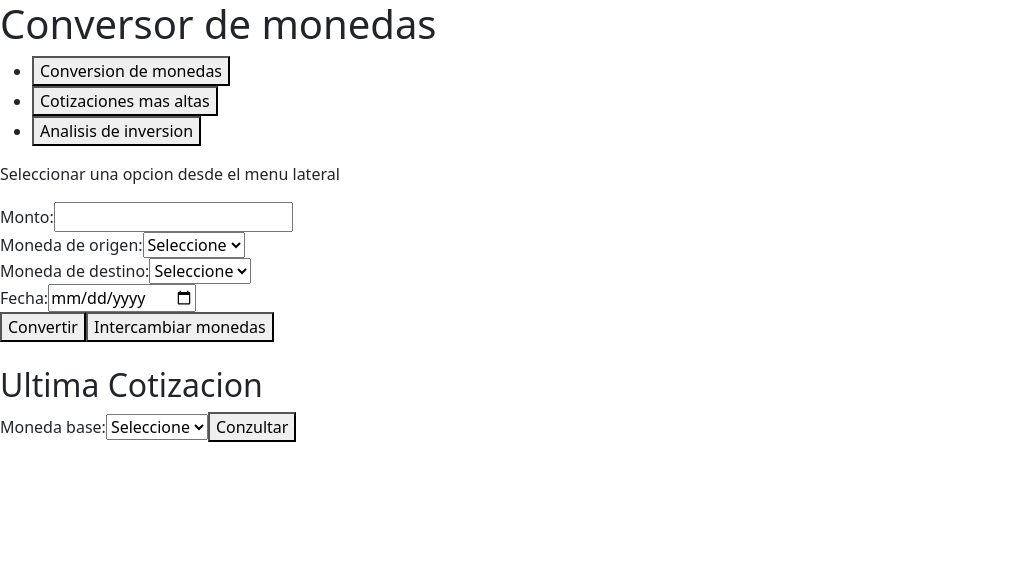
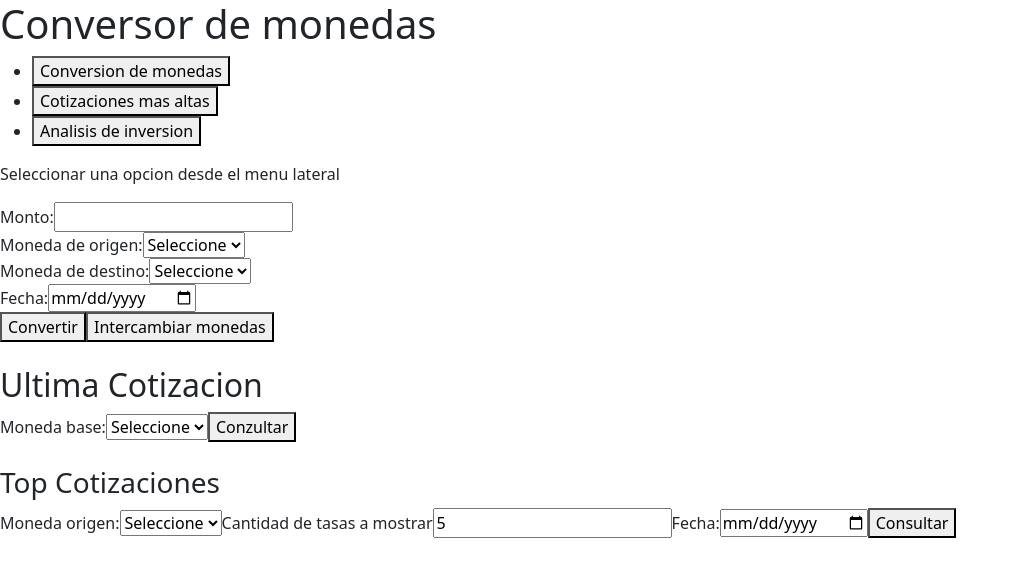
Before and after one commit to MarcoGillone/conversor, a React (Create React App) app: page / in a window 1280 px wide. Shown: the top 576 px of the page, without its empty margins (0-1019 px from the left). Built offline with nearby package versions, Linux system fonts and the light colour scheme; no server answers.

Commit message:
tratar de hacer n cotizaciones

```diff
--- a/src/App.js
+++ b/src/App.js
@@ -4,6 +4,7 @@ import Header from './componentes/Header';
 import Sidebar from './componentes/Sidebar';
 import ConverterForm from './componentes/ConverterForm';
 import UltimaCotizacion from './componentes/UltimaCotizacion';
+import TopRates from './componentes/TopRates';
 
 
 
@@ -20,6 +21,8 @@ function App() {
             <ConverterForm/>
             <br></br>
             <UltimaCotizacion/>
+            <br></br>
+            <TopRates/>
           </main>
       </div>
     </div>
--- a/src/componentes/ConverterForm.js
+++ b/src/componentes/ConverterForm.js
@@ -38,11 +38,17 @@ const ConverterForm = () => {
       }
       let tasa = data.rates[monedaDestino];
       const resultadoB = parseFloat(amount) * tasa;
+      setResultado(null);
+
+      setTimeout(() =>{
       setResultado({
         tasa,
         resultadoB,
         fecha: data.date,
       });
+    },0);
+
+
 
     } catch (error) {
       console.error("Error al convertir", error);
--- a/src/componentes/TopRates.js
+++ b/src/componentes/TopRates.js
@@ -4,17 +4,33 @@ import { getCurrencies, getTasaEnFecha } from "../servicio/FrankfurterService";
 const TopRates = () => {
   const [fecha, setFecha] = useState("");
   const [monedaOrigen, setMonedaOrigen] = useState("USD");
-  const [monedaDestino, setMonedaDestino] = useState("");
   const [monedas, setMonedas] = useState({});
   const [topTasas, setTopTasas] = useState([]);
+  const [n, setN] = useState(5);
 
   const consultarTop = async () => {
     try {
-      const data = await getTasaEnFecha(fecha, monedaOrigen, monedaDestino);
-      const top = Object.entries(data.rates)
-        .sort(([, a], [, b]) => b - a)
-        .slice(0, 5);
-      setTopTasas(top);
+      const data = await getTasaEnFecha(fecha, monedaOrigen);
+      const tasas = [];
+      for(const code in data.rates){
+        tasas.push([code, data.rates[code]])
+      }
+
+      for(let i = 0; i < tasas.length; i ++){
+        for(let j = i+1; j< tasas.length; j ++){
+          if (tasas[j][1]>tasas[i][1]) {
+            const temp = tasas[i];
+            tasas[i] = tasas[j];
+            tasas[j] = temp;
+          }
+        }
+      }
+      /*
+      tasas.sort((a,b)=>{b[1] - a[1]})
+      */
+     const top = tasas.slice(0, n);
+     setTopTasas(top);
+
     } catch (error) {
       console.error("Error al obtener tasas", error);
       setTopTasas([]);
@@ -24,8 +40,10 @@ const TopRates = () => {
     async function fetchData() {
         try{
             const data = await getCurrencies();
+            setMonedas(data);
         }catch (error){
             console.error('Error al cargar monedas',error);
+            setMonedas(null);
         }
     }
     fetchData();
@@ -58,35 +76,29 @@ const TopRates = () => {
                 </select>
       </label>
 
-      <label>
-        Moneda destino:
-        <select value={monedaDestino} onChange={(e) => setMonedaDestino(e.target.value)}>
-          <option value="">Todas</option>
-                    <option value=''> Seleccione </option>
-                    {
-                        (() => {
-                            const options = [];
-                            for (const code in monedas) {
-                            const name = monedas[code];
-                            options.push(
-                                <option key={code} value={code}>
-                                {code} - {name}
-                                </option>
-                            );
-                            }
-                            return options;
-                        })()
-                    }
-                </select>
+      <label> Cantidad de tasas a mostrar
+        <input type="numer" value={n} onChange={(e)=> setN(Number(e.target.value))} min='1'></input>
       </label>
 
-      <input type="date" value={fecha} onChange={(e) => setFecha(e.target.value)} />
+      <label>Fecha:
+        <input type="date" value={fecha} onChange={(e) => setFecha(e.target.value)} />
+      </label>
+
       <button onClick={consultarTop}>Consultar</button>
-
       <ul>
-        {topTasas.map(([code, rate]) => (
-          <li key={code}>1 {monedaOrigen} = {rate} {code}</li>
-        ))}
+        {
+        (()=>{
+          const items = [];
+          for(const [code, rates] of topTasas){
+            items.push(
+              <li key={code}>
+                1 {monedaOrigen} = {rates} {code}
+              </li>
+            );
+          }
+          return items;
+        })()
+        }
       </ul>
     </div>
   );
```
